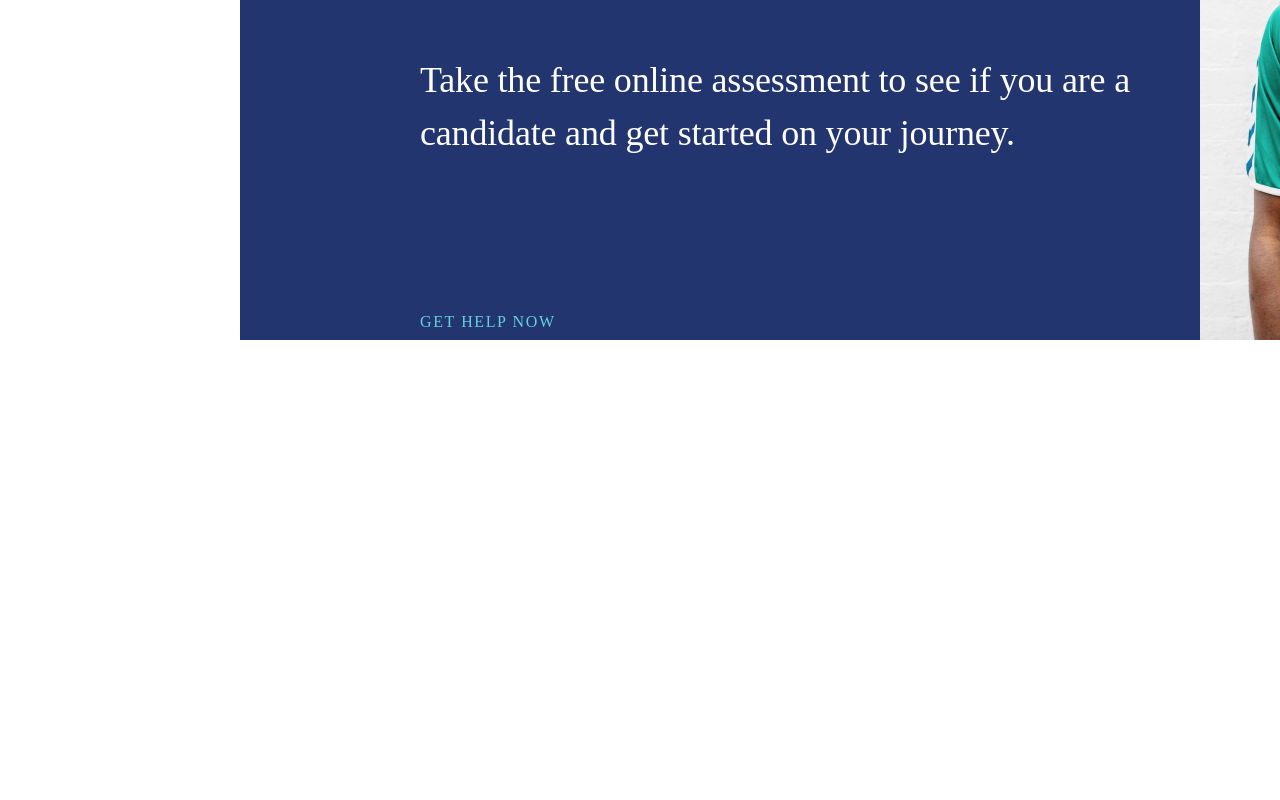
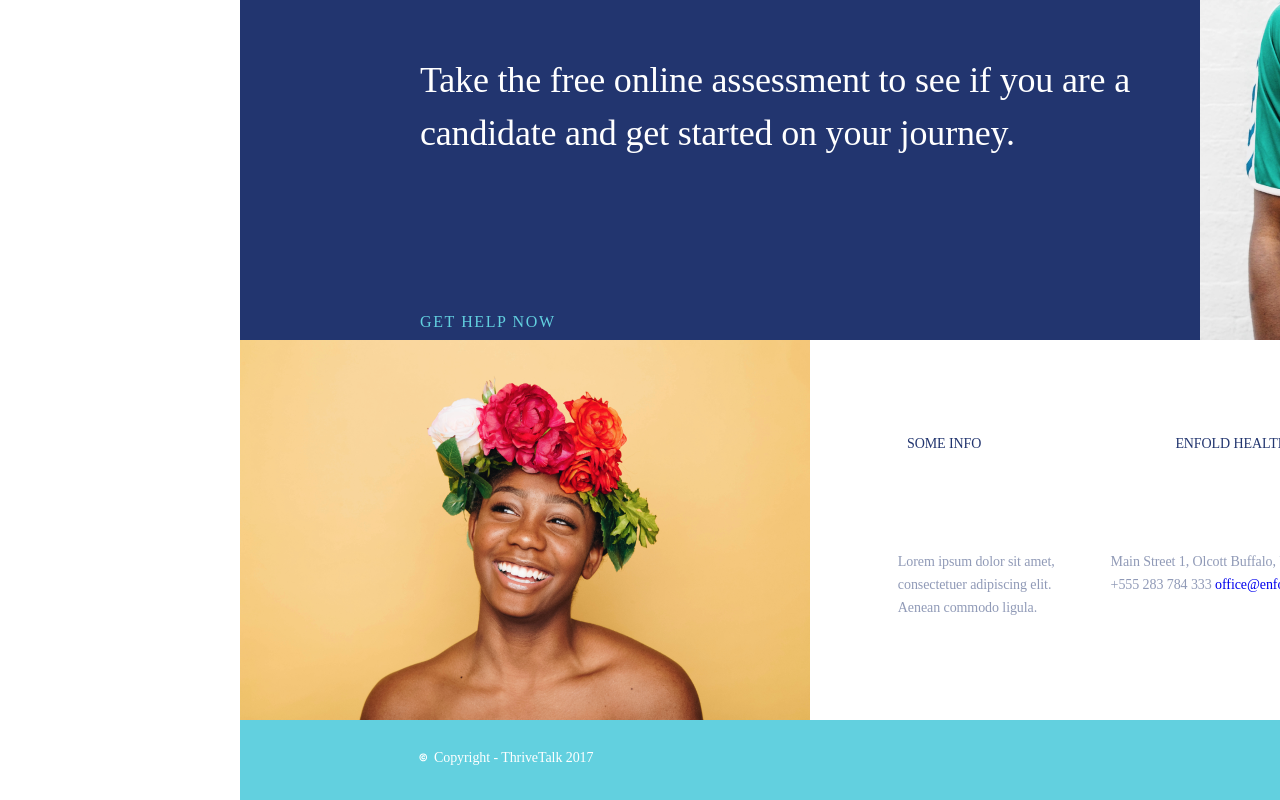
Before and after one commit to Vizuncig/Chat, a website: page app/index.html in a window 1280 px wide. Shown: the part 5163-5963 px from the top of the page. Before the commit the page ends 5503 px from the top, so only its background shows below. Drawn offline with Linux system fonts and the light colour scheme.

Commit message:
changes7

```diff
--- a/app/index.html
+++ b/app/index.html
@@ -146,7 +146,32 @@
          </div>
       </main>
       <footer>
-
+         <div class="footer-block1">
+            <div class="footer-block1__img1">
+               <img src="img\PNG\autumn-goodman-242825.png" alt="">
+            </div>
+            <div class="footer-block1__texts">
+               <p class="footer-block1__text1">SOME INFO</p>
+               <p class="footer-block1__text1">ENFOLD HEALTH</p>
+               <p class="footer-block1__text1">OFFICE HOURS</p>
+               <div class="text2__flex2">
+                  <p class="footer__block1 footer__text2">Lorem ipsum dolor sit amet, <br> consectetuer adipiscing
+                     elit. <br> Aenean commodo ligula.</p>
+                  <p class="footer__block1 footer__text3">Main Street 1, Olcott
+                     Buffalo, United States <br>
+                     +555 283 784 333
+                     <a href="#">office@enfold-health.com</a>
+                  </p>
+                  <p class="footer__block1 footer__text4">Mo-Fr: 8:00-19:00
+                     Sa: 8:00-14:00
+                     Su: closed</p>
+               </div>
+            </div>
+         </div>
+         <div class="footer__block2">
+            <div class="footer2__img"><img src="img\SVG\©cop.svg" alt=""></div>
+            <p class="footer2__text1">Copyright - ThriveTalk 2017</p>
+         </div>
       </footer>
    </div>
    <script src="js\script.min.js"></script>
--- a/app/scss/style.scss
+++ b/app/scss/style.scss
@@ -630,4 +630,76 @@ h6 {
    margin-left: 180px;
 }
 
-.img__man1 {}
+.footer-block1 {
+   display: flex;
+   width: 1440px;
+   margin: 0 auto;
+}
+
+.footer-block1__img1 {}
+
+.footer-block1__texts {
+   width: 867px;
+   height: 380px;
+   display: flex;
+   flex-wrap: wrap;
+   justify-content: space-around;
+}
+
+.footer-block1__text1 {
+   font-size: 14px;
+   line-height: 11px;
+   letter-spacing: -0.006em;
+   margin-top: 98px;
+   color: #22356F;
+}
+
+.text2__flex2 {
+   display: flex;
+   flex-wrap: nowrap;
+}
+
+.footer__block1 {
+   justify-content: space-evenly;
+   font-size: 14px;
+   line-height: 23px;
+   letter-spacing: -0.006em;
+   color: rgba(34, 53, 111, 0.5);
+}
+
+.footer__text2 {
+   margin-left: 68px;
+
+}
+
+.footer__text3 {
+   margin-left: 56px;
+}
+
+.footer__text4 {
+   margin-left: 47px;
+}
+
+.footer__block2 {
+   position: relative;
+   width: 1440px;
+   height: 80px;
+   margin: 0 auto;
+   background: #62D0DF;
+}
+
+.footer2__img {
+   position: absolute;
+   vertical-align: middle;
+   left: 179px;
+   top: 33px;
+}
+
+.footer2__text1 {
+   font-size: 14px;
+   line-height: 11px;
+   letter-spacing: -0.006em;
+   color: #FFFFFF;
+   padding-left: 194px;
+   padding-top: 32px;
+}
```
Also changed, not shown: app/css/style.css, app/img/PNG/autumn-goodman-242825.png (added), app/img/SVG/©cop.svg (added).
